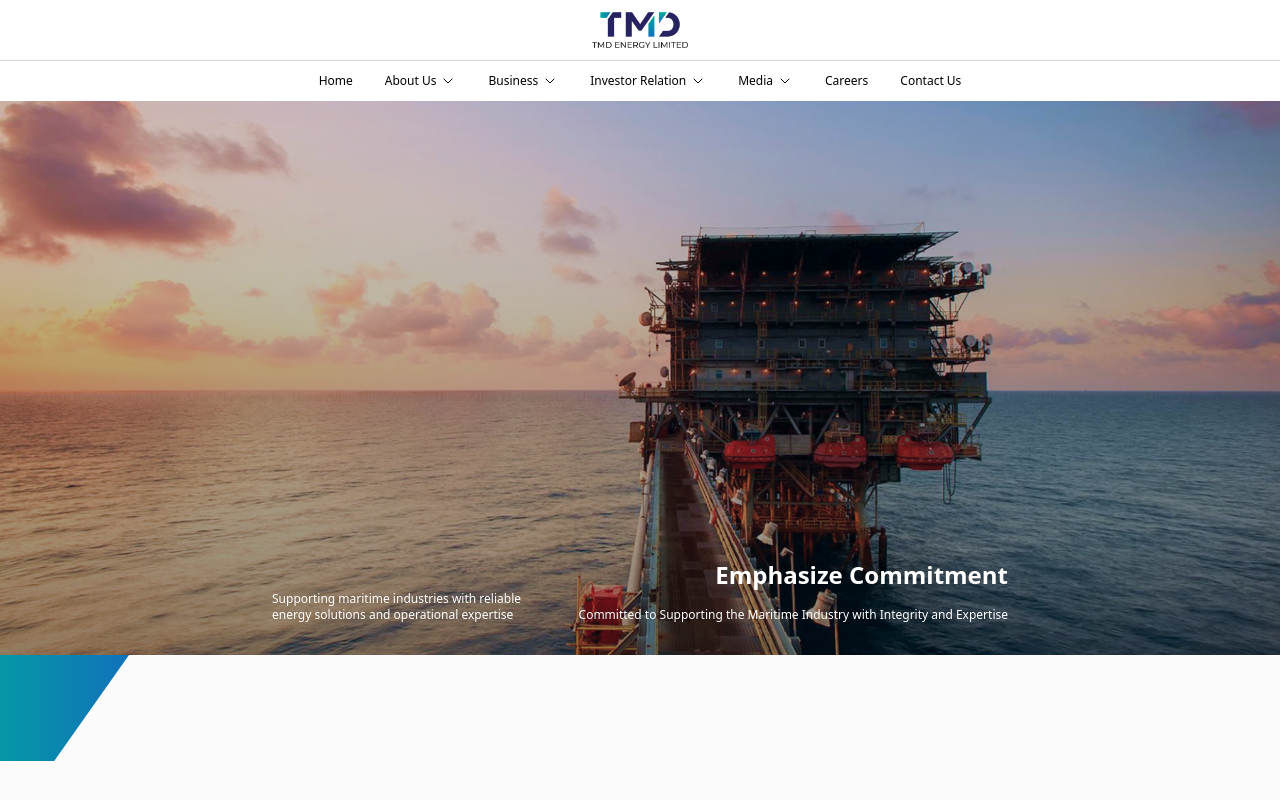
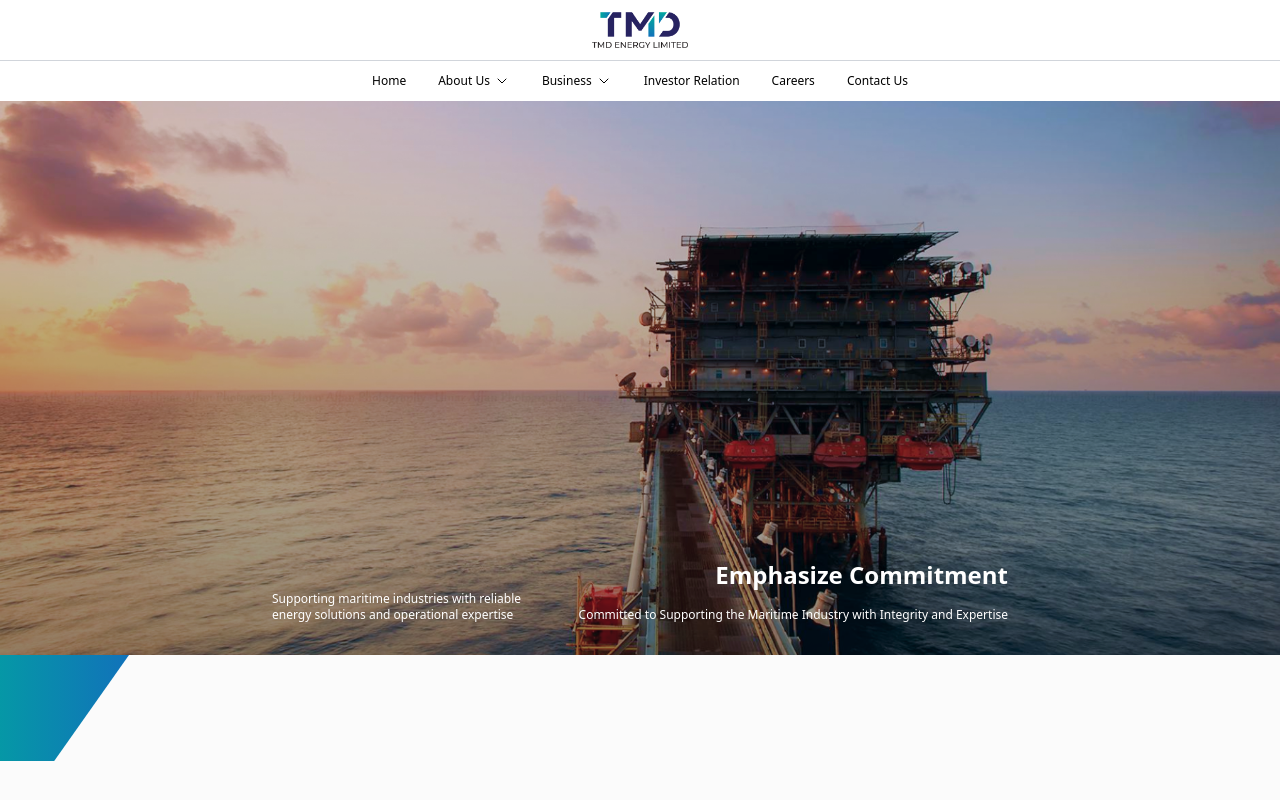
Before and after one commit to aqlhsyfqhsym/tmd-el, a Next.js app: page / in a window 1280 px wide. Shown: the top 800 px of the page. Built offline with nearby package versions, Linux system fonts and the light colour scheme.

Commit message:
hide media and investor

```diff
--- a/components/navbar.tsx
+++ b/components/navbar.tsx
@@ -3,7 +3,7 @@ import React from "react";
 import Image from "next/image";
 import AnimationClient from "@/components/molecules/AnimationClient";
 
-import Link from "next/link"; // Import Link for navigation
+import Link from "next/link";
 
 interface NavbarProps {
   data: {
@@ -21,11 +21,6 @@ interface NavbarProps {
       label: string;
       href: string;
       links: { image: string; title: string; desc: string; href: string }[];
-    };
-    media: {
-      label: string;
-      href: string;
-      links: { image: string; title: string; href: string }[];
     };
     career: { label: string; href: string };
     contactus: { label: string; href: string };
@@ -309,11 +304,12 @@ const Navbar: React.FC<NavbarProps> = ({ data }) => {
           </li>
           <li className="group">
             <Link
-              href={data.investor.href}
+              href="https://2009714.ir365connect.com/?cikNumber=2009714"
+              target="_blank"
               className="hover:text-blue-600 flex items-center space-x-1"
             >
               <span>{data.investor.label}</span>
-              <svg
+              {/* <svg
                 xmlns="http://www.w3.org/2000/svg"
                 fill="none"
                 viewBox="0 0 24 24"
@@ -326,10 +322,10 @@ const Navbar: React.FC<NavbarProps> = ({ data }) => {
                   strokeLinejoin="round"
                   d="M6 9l6 6 6-6"
                 />
-              </svg>
+              </svg> */}
             </Link>
 
-            <div className="absolute left-0 w-full bg-gray-50 shadow-lg z-50 hidden group-hover:grid transition-all duration-300 ease-in-out">
+            {/* <div className="absolute left-0 w-full bg-gray-50 shadow-lg z-50 hidden group-hover:grid transition-all duration-300 ease-in-out">
               <AnimationClient
                 props={{
                   initial: { opacity: 0 },
@@ -407,9 +403,9 @@ const Navbar: React.FC<NavbarProps> = ({ data }) => {
                   ))}
                 </div>
               </AnimationClient>
-            </div>
+            </div> */}
           </li>
-          <li className="group">
+          {/* <li className="group">
             <Link
               href={data.media.href}
               className="hover:text-blue-600 flex items-center space-x-1"
@@ -472,7 +468,7 @@ const Navbar: React.FC<NavbarProps> = ({ data }) => {
                 </div>
               </AnimationClient>
             </div>
-          </li>
+          </li> */}
           {/* <li className="group">
             <Link
               href={data.sustainability.href}
```
